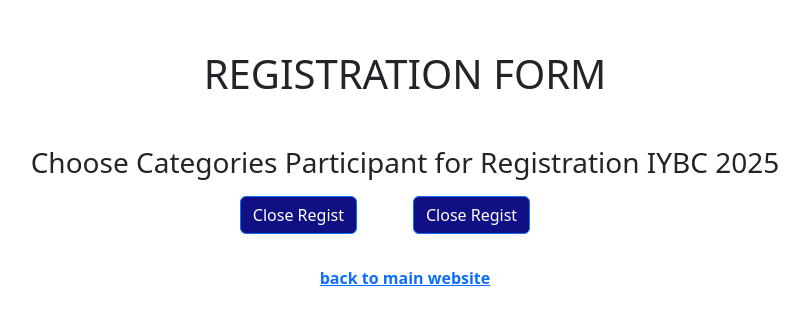
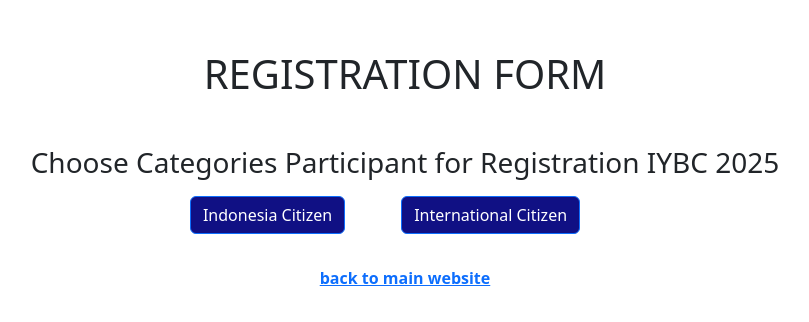
Before and after one commit to iysaofficial/registration-iybc, a Next.js app: page / in a window 1280 px wide. Shown: the part 230-552 px from the top of the page, without its empty margins (235-1044 px from the left). Built offline with nearby package versions, Linux system fonts and the light colour scheme.

Commit message:
open regist

```diff
--- a/src/pages/index.js
+++ b/src/pages/index.js
@@ -22,12 +22,12 @@
             </div>
           </div>
           <div className="link-web mx-auto text-center">
-            <a className="btn btn-action text-center me-lg-5 m-2">
-              Close Regist{" "}
+            <a className="btn btn-action text-center me-lg-5 m-2" href="/registration/homeindo">
+              Indonesia Citizen{" "}
               <i className="fa-solid fa-earth-americas"></i>
             </a>
-            <a className="btn btn-action text-center me-lg-5 m-2">
-              Close Regist{" "}
+            <a className="btn btn-action text-center me-lg-5 m-2" href="/registration/homeinter">
+              International Citizen{" "}
               <i className="fa-solid fa-earth-americas"></i>
             </a>
             <br />
--- a/src/pages/registration/indo-offline.js
+++ b/src/pages/registration/indo-offline.js
@@ -675,7 +675,7 @@
               {/* GENERAL INFORMATION END */}
 
               <div className="button">
-                <input type="submit" value="CLOSE" />
+                <input type="submit" value="kirim" />
               </div>
             </form>
             {/* Loader dan Status Message */}
--- a/src/pages/registration/indo-online.js
+++ b/src/pages/registration/indo-online.js
@@ -689,7 +689,7 @@
               {/* GENERAL INFORMATION END */}
 
               <div className="button">
-                <input type="submit" value="CLOSE" />
+                <input type="submit" value="kirim" />
               </div>
             </form>
 
--- a/src/pages/registration/inter-offline.js
+++ b/src/pages/registration/inter-offline.js
@@ -684,7 +684,7 @@
                 </div>
               </div>
               <div class="button">
-                <input type="submit" value="CLOSE" />
+                <input type="submit" value="submit" />
               </div>
             </form>
 
--- a/src/pages/registration/inter-online.js
+++ b/src/pages/registration/inter-online.js
@@ -707,7 +707,7 @@
                 </div>
               </div>
               <div class="button">
-                <input type="submit" value="CLOSE" />
+                <input type="submit" value="submit" />
               </div>
             </form>
 
```
Also changed, not shown: src/pages/registration/homeindo.js (+4 -4 lines), src/pages/registration/homeinter.js (+4 -4 lines), 1 other file (tests, documents, lock files or other folders).
